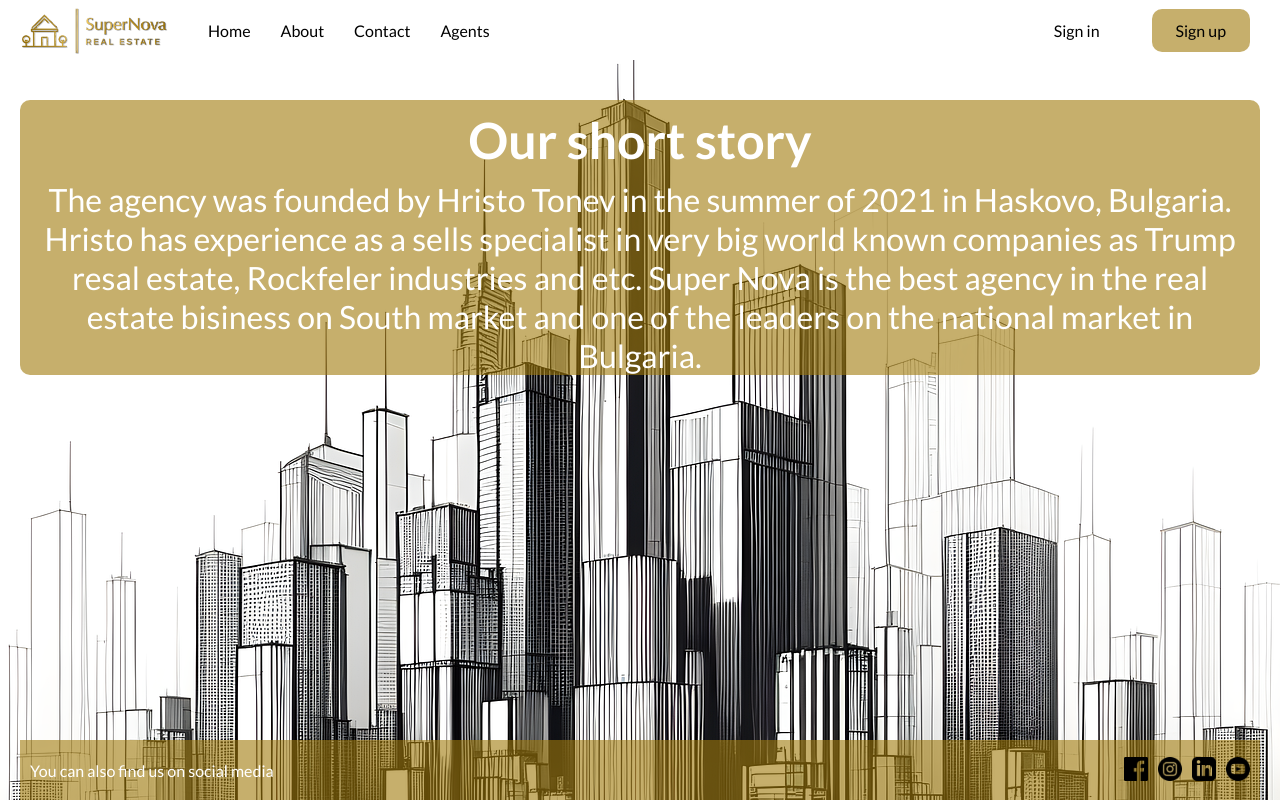
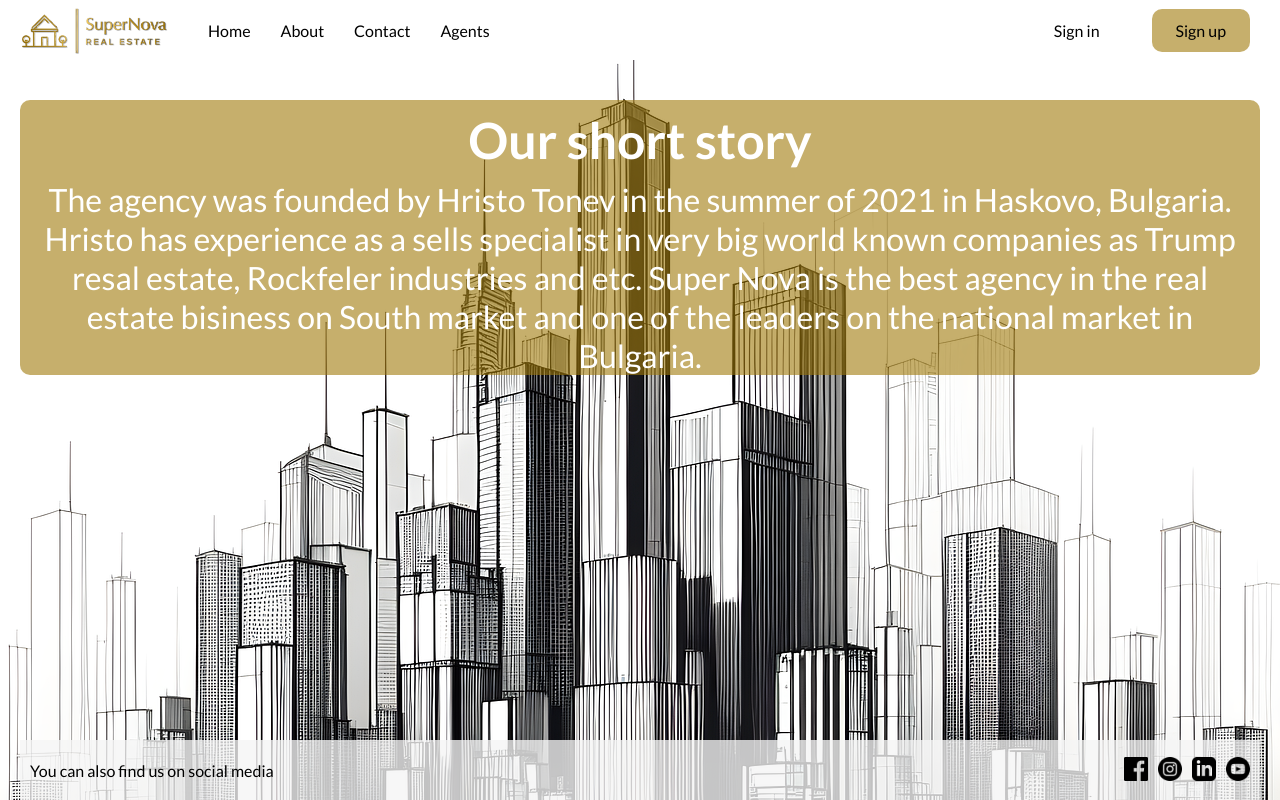
Before and after one commit to nikolayvnenchev/AppSuperNova, a React (Vite) app in the folder client/: page /about in a window 1280 px wide. Built offline with nearby package versions, Linux system fonts and the light colour scheme; no server answers.

Commit message:
last update of footer

```diff
--- a/client/src/components/footer/footer.scss
+++ b/client/src/components/footer/footer.scss
@@ -9,8 +9,8 @@
     justify-content: space-between;
     align-items: center;
     position: relative;
-    color: white;
-    background-color: rgba(160, 123, 10, 0.6);
+    color: black;
+    background-color: #f5f5f5c9;
 }
 
 .social-icons {
--- a/client/src/routes/listPage/listPage.scss
+++ b/client/src/routes/listPage/listPage.scss
@@ -39,7 +39,7 @@
 
   .mapContainer {
     flex: 2;
-    height: 85%;
+    height: 75%;
     // background-color: #fcf5f3;
     position: fixed;
     top: 10;
```
